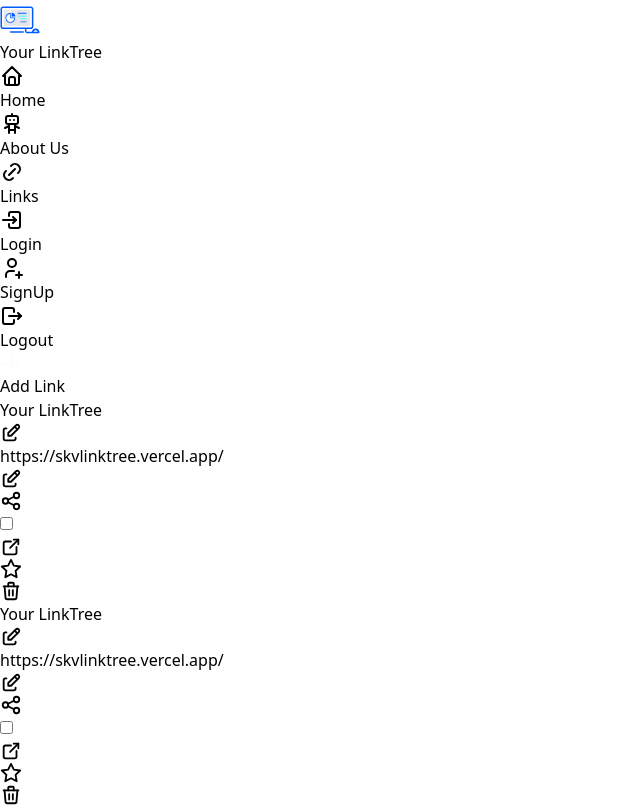
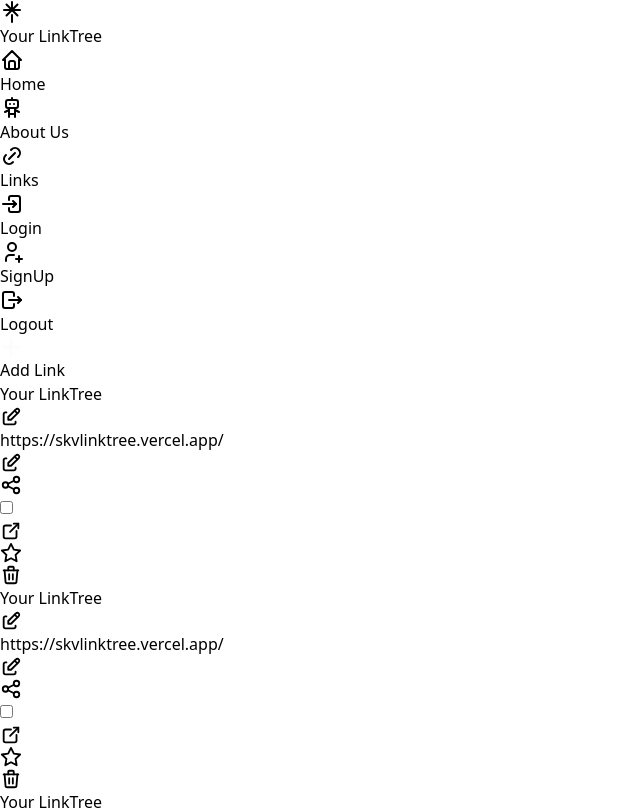
Before and after one commit to itshivamvyas/linktreeProject, a React (Vite) app: page / in a window 1280 px wide. Shown: the top 810 px of the page, without its empty margins (0-640 px from the left). Built offline with nearby package versions, Linux system fonts and the light colour scheme.

Commit message:
Add Some Styling

```diff
--- a/index.html
+++ b/index.html
@@ -6,7 +6,7 @@
     <meta name="viewport" content="width=device-width, initial-scale=1.0" />
     <title>Your LinkTree</title>
   </head>
-  <body class="bg-gray-100">
+  <body class="bg-gray-200">
     <div id="root"></div>
     <script type="module" src="/src/main.jsx"></script>
   </body>
--- a/src/Pages/Links.jsx
+++ b/src/Pages/Links.jsx
@@ -7,7 +7,7 @@ function Links() {
     <div className="pb-5">
       <div className="grid grid-cols-10">
         <section className="col-span-6 p-10">
-        <div className="bg-gray-100 pt-5 sticky top-[100px] mb-14 z-50 rounded-b-[32px]">
+          <div className="bg-gray-200 pt-5 sticky top-[100px] mb-14 z-50 rounded-b-[32px]">
             <button className="flex justify-center items-center gap-2 p-5 bg-indigo-800 rounded-full text-white font-bold w-full hover:bg-indigo-700 z-50">
               <svg
                 width="22px"
@@ -34,7 +34,7 @@ function Links() {
           <Todo />
         </section>
 
-        <Preview/>
+        <Preview />
       </div>
     </div>
   );
--- a/src/components/Footer/Footer.jsx
+++ b/src/components/Footer/Footer.jsx
@@ -1,7 +1,5 @@
 import React from "react";
-import { IconHome } from "@tabler/icons-react";
-import { IconRobot } from "@tabler/icons-react";
-import { IconPhoneCall } from "@tabler/icons-react";
+import { IconHome, IconPhoneCall, IconRobot } from "@tabler/icons-react";
 
 function Footer() {
   return (
--- a/src/components/Header/Header.jsx
+++ b/src/components/Header/Header.jsx
@@ -1,82 +1,21 @@
 import React from "react";
-import { IconHome } from "@tabler/icons-react";
-import { IconRobot } from "@tabler/icons-react";
-import { IconLink } from "@tabler/icons-react";
-import { IconLogin2 } from "@tabler/icons-react";
-import { IconUserPlus } from "@tabler/icons-react";
-import { IconLogout } from "@tabler/icons-react";
+import {
+  IconHome,
+  IconBrandLinktree,
+  IconRobot,
+  IconLink,
+  IconLogin2,
+  IconUserPlus,
+  IconLogout,
+} from "@tabler/icons-react";
 
 function Header() {
   return (
     <div className="p-4 sticky top-0 bg-gray-300 z-50">
       <div className="flex flex-row justify-between bg-white p-1 rounded-full w-full sticky top-3">
         <ul className="flex flex-row p-2 gap-3 text-xl text-center items-center ps-8">
-          <li className="text-center items-center justify-center cursor-pointer">
-            <svg
-              width="40px"
-              height="40px"
-              viewBox="0 0 1024 1024"
-              className="icon"
-              version="1.1"
-              xmlns="http://www.w3.org/2000/svg"
-            >
-              <path
-                d="M594.7 800.4H272.4c-10.7 0-19.4 8.7-19.4 19.4s8.7 19.4 19.4 19.4h322.3c10.7 0 19.4-8.7 19.4-19.4 0-10.8-8.7-19.4-19.4-19.4z"
-                fill="#005BFF"
-              />
-              <path
-                d="M912.9 771.4v39H968c-8.1-22.7-29.7-39-55.1-39z"
-                fill="#E6E6E6"
-              />
-              <path
-                d="M815.6 675.9V235.2c0-16.1-13.1-29.1-29.1-29.1H80.6c-16.1 0-29.1 13.1-29.1 29.1v440.7c0 16.1 13.1 29.1 29.1 29.1h705.9c16.1 0.1 29.1-13 29.1-29.1z m-43.9-42c0 16-13.1 29.1-29.1 29.1h-618c-16 0-29.1-13.1-29.1-29.1V277.3c0-16 13.1-29.1 29.1-29.1h618c16 0 29.1 13.1 29.1 29.1v356.6z"
-                fill="#FFFFFF"
-              />
-              <path
-                d="M742.6 248.2h-618c-16 0-29.1 13.1-29.1 29.1v356.6c0 16 13.1 29.1 29.1 29.1h618c16 0 29.1-13.1 29.1-29.1V277.3c0-16-13.1-29.1-29.1-29.1z m-523.3 32.2c0-1.6 1.3-2.8 2.8-2.8h61.3c1.6 0 2.8 1.3 2.8 2.8v17.5c0 1.6-1.3 2.8-2.8 2.8h-61.3c-1.6 0-2.8-1.3-2.8-2.8v-17.5z m-30.3-3.5c6.6 0 11.9 5.3 11.9 11.9s-5.3 11.9-11.9 11.9c-6.6 0-11.9-5.3-11.9-11.9s5.4-11.9 11.9-11.9z m-39 0c6.6 0 11.9 5.3 11.9 11.9s-5.3 11.9-11.9 11.9c-6.6 0-11.9-5.3-11.9-11.9s5.3-11.9 11.9-11.9z m237.3 181.7c0 67.8-55.2 123-123 123s-123-55.2-123-123 55.2-123 123-123h9.7v113.3h113.3v9.7z m-90.1-38.7v-94.7c52.3 0 94.7 42.4 94.7 94.7h-94.7z m373.6 148.9H530.1c-5.4 0-9.7-4.3-9.7-9.7 0-5.4 4.3-9.7 9.7-9.7h140.7c5.4 0 9.7 4.3 9.7 9.7 0 5.3-4.3 9.7-9.7 9.7z m0-73.3H525.2c-5.4 0-9.7-4.3-9.7-9.7s4.3-9.7 9.7-9.7h145.6c5.4 0 9.7 4.3 9.7 9.7s-4.3 9.7-9.7 9.7z m0-73.4H461.2c-5.4 0-9.7-4.3-9.7-9.7s4.3-9.7 9.7-9.7h209.7c5.4 0 9.7 4.3 9.7 9.7s-4.4 9.7-9.8 9.7z m0-73.3H461.2c-5.4 0-9.7-4.3-9.7-9.7s4.3-9.7 9.7-9.7h209.7c5.4 0 9.7 4.3 9.7 9.7s-4.4 9.7-9.8 9.7z"
-                fill="#E6E6E6"
-              />
-              <path
-                d="M254.6 355.5c-52.6 4.9-93.9 49.3-93.9 103.1 0 57.1 46.5 103.6 103.6 103.6 53.8 0 98.2-41.3 103.1-93.9H254.6V355.5z"
-                fill="#FFFFFF"
-              />
-              <path
-                d="M274 335.6h-9.7c-67.8 0-123 55.2-123 123s55.2 123 123 123 123-55.2 123-123v-9.7H274V335.6z m93.4 132.8c-4.9 52.6-49.3 93.9-103.1 93.9-57.1 0-103.6-46.5-103.6-103.6 0-53.8 41.3-98.2 93.9-103.1v112.8h112.8z"
-                fill="#005BFF"
-              />
-              <path
-                d="M297.2 325.2v94.7h94.7c0-52.3-42.4-94.7-94.7-94.7z"
-                fill="#005BFF"
-              />
-              <path
-                d="M150 288.8m-11.9 0a11.9 11.9 0 1 0 23.8 0 11.9 11.9 0 1 0-23.8 0Z"
-                fill="#FFFFFF"
-              />
-              <path
-                d="M189 288.8m-11.9 0a11.9 11.9 0 1 0 23.8 0 11.9 11.9 0 1 0-23.8 0Z"
-                fill="#FFFFFF"
-              />
-              <path
-                d="M222.1 300.7h61.3c1.6 0 2.8-1.3 2.8-2.8v-17.5c0-1.6-1.3-2.8-2.8-2.8h-61.3c-1.6 0-2.8 1.3-2.8 2.8v17.5c0 1.6 1.3 2.8 2.8 2.8z"
-                fill="#FFFFFF"
-              />
-              <path
-                d="M912.9 732.5c-47 0-86.3 33.5-95.3 77.8H701.9c-11.7 0-20.2-2.3-23.2-6.3-2-2.7-2-7-2-9v-51.1h109.9c37.5 0 67.9-30.5 67.9-67.9V235.2c0-37.5-30.5-67.9-67.9-67.9h-706c-37.5 0-67.9 30.5-67.9 67.9v440.7c0 37.5 30.5 67.9 67.9 67.9h557.2V795c0 4.8 0 19.3 9.9 32.4 10.9 14.4 29.1 21.7 54.2 21.7h308.2v-19.4c0-53.6-43.6-97.2-97.2-97.2zM80.6 705.1c-16.1 0-29.1-13.1-29.1-29.1V235.2c0-16.1 13.1-29.1 29.1-29.1h705.9c16.1 0 29.1 13.1 29.1 29.1v440.7c0 16.1-13.1 29.1-29.1 29.1H80.6z m832.3 105.2h-55.1c8-22.7 29.7-39 55.1-39s47.1 16.3 55.1 39h-55.1z"
-                fill="#005BFF"
-              />
-              <path
-                d="M670.8 329.4H461.2c-5.4 0-9.7 4.3-9.7 9.7s4.3 9.7 9.7 9.7h209.7c5.4 0 9.7-4.3 9.7-9.7s-4.4-9.7-9.8-9.7z"
-                fill="#005BFF"
-              />
-              <path
-                d="M670.8 402.7H461.2c-5.4 0-9.7 4.3-9.7 9.7s4.3 9.7 9.7 9.7h209.7c5.4 0 9.7-4.3 9.7-9.7s-4.4-9.7-9.8-9.7zM670.8 476.1H525.2c-5.4 0-9.7 4.3-9.7 9.7s4.3 9.7 9.7 9.7h145.6c5.4 0 9.7-4.3 9.7-9.7s-4.3-9.7-9.7-9.7z"
-                fill="#06F3FF"
-              />
-              <path
-                d="M670.8 549.4H530.1c-5.4 0-9.7 4.3-9.7 9.7 0 5.4 4.3 9.7 9.7 9.7h140.7c5.4 0 9.7-4.3 9.7-9.7 0-5.4-4.3-9.7-9.7-9.7z"
-                fill="#005BFF"
-              />
-            </svg>
+          <li className="text-center items-center justify-center font-bold cursor-pointer">
+            <IconBrandLinktree />
           </li>
           <li className="text-center font-bold cursor-pointer bg-gradient-to-r from-sky-600 via-pink-600 to-sky-600 bg-clip-text text-transparent">
             Your LinkTree
--- a/src/components/Preview Section/Preview.jsx
+++ b/src/components/Preview Section/Preview.jsx
@@ -6,35 +6,27 @@ function Preview() {
           <img src="./mockup.png" alt="" className="h-[calc(100vh-170px)]" />
           <div className="absolute inset-0 px-8 top-12 h-[calc(100vh-240px)] overflow-y-auto no-scrollbar">
             <div className="text-justify">
-              <div className="flex flex-col gap-2 justify-center items-center p-4 sticky top-0.5 bg-transparent backdrop-blur-3xl">
-                <img className="rounded-full max-w-20 max-h-20" src="./Shivam.jpg" alt="" />
+              <div className="flex flex-col gap-2 justify-center items-center p-4">
+                <img
+                  className="rounded-full max-w-20 max-h-20"
+                  src="./Shivam.jpg"
+                  alt=""
+                />
                 <h1 className="font-bold">@Itshivamvyas</h1>
               </div>
-              <div className="flex flex-col gap-2">
-              <div className="bg-white p-2 text-center text-xs font-bold">Your LinkTree</div>
-              <div className="bg-white p-2 text-center text-xs font-bold">Shivam Kumar</div>
-              <div className="bg-white p-2 text-center text-xs font-bold">Your LinkTree</div>
-              <div className="bg-white p-2 text-center text-xs font-bold">Your LinkTree</div>
-              <div className="bg-white p-2 text-center text-xs font-bold">Your LinkTree</div>
-              <div className="bg-white p-2 text-center text-xs font-bold">Your LinkTree</div>
-              <div className="bg-white p-2 text-center text-xs font-bold">Your LinkTree</div>
-              <div className="bg-white p-2 text-center text-xs font-bold">Your LinkTree</div>
-              <div className="bg-white p-2 text-center text-xs font-bold">Your LinkTree</div>
-              <div className="bg-white p-2 text-center text-xs font-bold">Your LinkTree</div>
-              <div className="bg-white p-2 text-center text-xs font-bold">Your LinkTree</div>
-              <div className="bg-white p-2 text-center text-xs font-bold">Your LinkTree</div>
-              <div className="bg-white p-2 text-center text-xs font-bold">Your LinkTree</div>
-              <div className="bg-white p-2 text-center text-xs font-bold">Your LinkTree</div>
-              <div className="bg-white p-2 text-center text-xs font-bold">Your LinkTree</div>
-              <div className="bg-white p-2 text-center text-xs font-bold">Your LinkTree</div>
-              <div className="bg-white p-2 text-center text-xs font-bold">Your LinkTree</div>
-              <div className="bg-white p-2 text-center text-xs font-bold">Your LinkTree</div>
-              <div className="bg-white p-2 text-center text-xs font-bold">Your LinkTree</div>
-              <div className="bg-white p-2 text-center text-xs font-bold">Your LinkTree</div>
-              <div className="bg-white p-2 text-center text-xs font-bold">Your LinkTree</div>
-              <div className="bg-white p-2 text-center text-xs font-bold">Your LinkTree</div>
-              <div className="bg-white p-2 text-center text-xs font-bold">Your LinkTree</div>
-              <div className="bg-white p-2 text-center text-xs font-bold">Your LinkTree</div>
+              <div className="flex flex-col gap-3 cursor-pointer">
+                <div className="bg-white p-3 text-center text-xs font-bold hover:bg-indigo-200 transition">
+                  Your LinkTree
+                </div>
+                <div className="bg-white p-3 text-center text-xs font-bold hover:bg-indigo-200 transition">
+                  Shivam Kumar
+                </div>
+                <div className="bg-white p-3 text-center text-xs font-bold hover:bg-indigo-200 transition">
+                  Your LinkTree
+                </div>
+                <div className="bg-white p-3 text-center text-xs font-bold hover:bg-indigo-200 transition">
+                  Your LinkTree
+                </div>
               </div>
             </div>
           </div>
```
Also changed, not shown: src/Pages/Todo.jsx (+7 -5 lines). Lines whose indentation alone changed are shown as unchanged.
